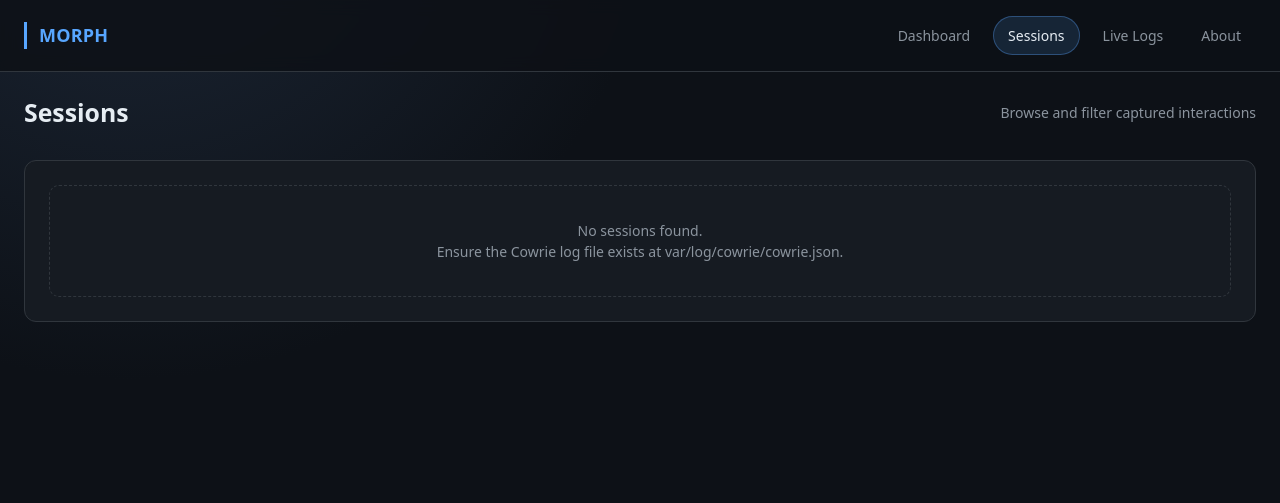
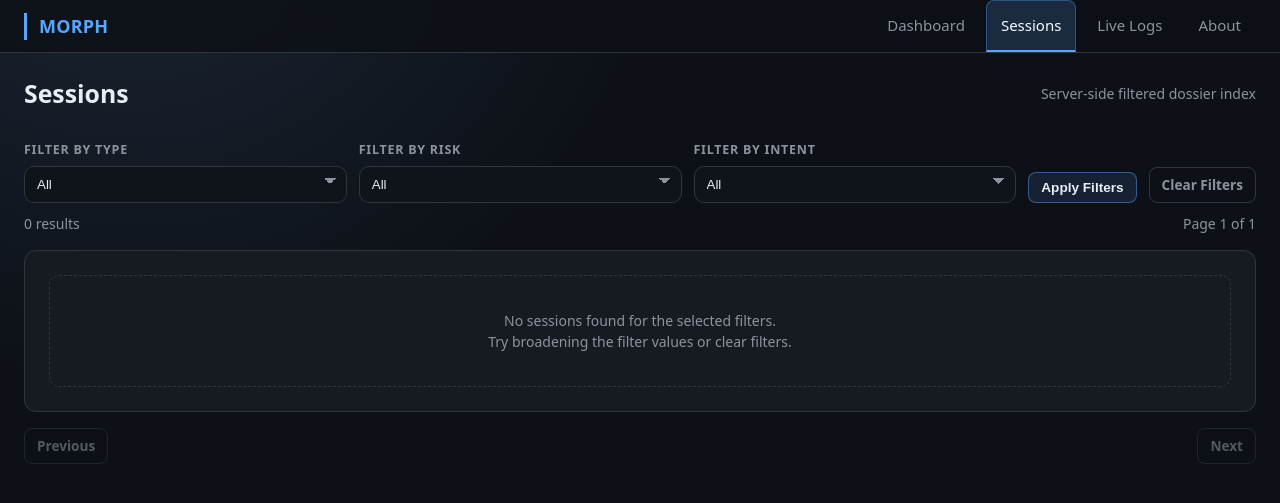
Before and after one commit to nisbh/MORPH, a Flask app: page /sessions in a window 1280 px wide. Shown: the top 503 px of the page. Run offline with Flask 3, Linux system fonts and the light colour scheme; some libraries are stand-ins or nearby versions.

Commit message:
added 60s cache,server-side pagination,fixed dashboard layout

```diff
--- a/app.py
+++ b/app.py
@@ -5,18 +5,34 @@
 Dashboard for viewing honeypot sessions, classifications, and live logs.
 """
 
-from flask import Flask, render_template, abort
+from __future__ import annotations
+
+from flask import Flask, render_template, abort, request
 from pathlib import Path
 from collections import Counter, deque
 from datetime import datetime, timezone
+from math import ceil
+import time
+from typing import Any
 
-from log_parser import parse_cowrie_log, COWRIE_LOG
-from classifier import classify_session
-from dossier import generate, load, load_all, summarize_all
+from dossier import load, load_all
 
 app = Flask(__name__)
 
 DECEPTION_LOG = "morph/deception.log"
+CACHE_TTL_SECONDS = 60
+SESSIONS_PER_PAGE = 50
+
+_summary_cache: dict[str, Any] | None = None
+_cache_time = 0
+
+_dashboard_cache: dict[str, Any] | None = None
+_dashboard_cache_time = 0
+
+_sessions_cache: list[dict[str, Any]] | None = None
+_sessions_cache_time = 0
+
+_total_sessions_count_cache = 0
 
 
 def parse_iso_datetime(value: str | None) -> datetime | None:
@@ -60,26 +76,224 @@
     return timestamp.strftime("%Y-%m-%d")
 
 
-def get_sessions_with_classification() -> list[dict]:
-    """Parse logs and classify all sessions."""
-    sessions = parse_cowrie_log(COWRIE_LOG)
-    results = []
+def _cache_expired(cache_time: int | float) -> bool:
+    """Return True when cache entry is older than TTL."""
+    return (time.time() - float(cache_time)) > CACHE_TTL_SECONDS
 
-    for session_id, session in sessions.items():
-        classification = classify_session(session)
-        # Generate/update dossier
-        generate(session, classification)
-        results.append({
-            "session": session,
-            "classification": classification,
-        })
 
-    # Sort by start_time descending (most recent first)
-    results.sort(
-        key=lambda x: x["session"].get("start_time") or "",
-        reverse=True
-    )
-    return results
+def _normalize_session_row(dossier: dict[str, Any]) -> dict[str, Any]:
+    """Convert a dossier object into a compact row used by dashboard/sessions."""
+    classification = dossier.get("classification") or {}
+    commands = dossier.get("commands") or []
+    downloads = dossier.get("downloads") or []
+
+    generated_dt = parse_iso_datetime(dossier.get("generated_at"))
+    if not generated_dt:
+        generated_dt = parse_iso_datetime(dossier.get("start_time"))
+
+    return {
+        "session": {
+            "session_id": dossier.get("session_id", "unknown"),
+            "src_ip": dossier.get("src_ip") or "Unknown",
+            "duration_seconds": dossier.get("duration_seconds") or 0,
+            "commands": commands,
+            "downloads": downloads,
+        },
+        "classification": {
+            "type": classification.get("type") or "unknown",
+            "intent": classification.get("intent") or "unknown",
+            "risk": classification.get("risk") or "unknown",
+        },
+        "generated_at": dossier.get("generated_at", ""),
+        "sort_ts": generated_dt.timestamp() if generated_dt else 0,
+        "generated_dt": generated_dt,
+    }
+
+
+def _refresh_sessions_cache() -> None:
+    """Refresh the in-memory dossier/session cache from disk."""
+    global _sessions_cache, _sessions_cache_time, _total_sessions_count_cache
+    global _summary_cache, _cache_time, _dashboard_cache, _dashboard_cache_time
+
+    dossiers = load_all()
+    rows = [_normalize_session_row(d) for d in dossiers]
+    rows.sort(key=lambda row: row.get("sort_ts", 0), reverse=True)
+
+    _sessions_cache = rows
+    _total_sessions_count_cache = len(rows)
+    _sessions_cache_time = time.time()
+
+    # Invalidate dependent caches so they stay aligned with refreshed session rows.
+    _summary_cache = None
+    _cache_time = 0
+    _dashboard_cache = None
+    _dashboard_cache_time = 0
+
+
+def get_cached_sessions_rows() -> list[dict[str, Any]]:
+    """Return cached session rows, refreshing at most once per TTL."""
+    if _sessions_cache is None or _cache_expired(_sessions_cache_time):
+        _refresh_sessions_cache()
+    return _sessions_cache or []
+
+
+def get_cached_total_sessions_count() -> int:
+    """Return the cached total number of sessions/dossiers."""
+    if _sessions_cache is None or _cache_expired(_sessions_cache_time):
+        _refresh_sessions_cache()
+    return _total_sessions_count_cache
+
+
+def _build_summary_from_rows(rows: list[dict[str, Any]]) -> dict[str, Any]:
+    """Build summary stats from cached rows without touching disk."""
+    summary: dict[str, Any] = {
+        "total": len(rows),
+        "by_risk": {"low": 0, "medium": 0, "high": 0},
+        "by_type": {"bot": 0, "human": 0},
+        "by_intent": {"recon": 0, "exploit": 0, "persistence": 0},
+        "unique_ips": set(),
+        "total_commands": 0,
+        "total_downloads": 0,
+    }
+
+    for row in rows:
+        session = row.get("session") or {}
+        classification = row.get("classification") or {}
+
+        risk = str(classification.get("risk", "")).lower()
+        if risk in summary["by_risk"]:
+            summary["by_risk"][risk] += 1
+
+        session_type = str(classification.get("type", "")).lower()
+        if session_type in summary["by_type"]:
+            summary["by_type"][session_type] += 1
+
+        intent = str(classification.get("intent", "")).lower()
+        if intent in summary["by_intent"]:
+            summary["by_intent"][intent] += 1
+
+        src_ip = session.get("src_ip")
+        if src_ip:
+            summary["unique_ips"].add(src_ip)
+
+        summary["total_commands"] += len(session.get("commands") or [])
+        summary["total_downloads"] += len(session.get("downloads") or [])
+
+    summary["unique_ips"] = len(summary["unique_ips"])
+    return summary
+
+
+def get_cached_summary() -> dict[str, Any]:
+    """Return cached summarize_all equivalent for 60s TTL."""
+    global _summary_cache, _cache_time
+
+    if _summary_cache is None or _cache_expired(_cache_time):
+        rows = get_cached_sessions_rows()
+        _summary_cache = _build_summary_from_rows(rows)
+        _cache_time = time.time()
+
+    return _summary_cache or {
+        "total": 0,
+        "by_risk": {"low": 0, "medium": 0, "high": 0},
+        "by_type": {"bot": 0, "human": 0},
+        "by_intent": {"recon": 0, "exploit": 0, "persistence": 0},
+        "unique_ips": 0,
+        "total_commands": 0,
+        "total_downloads": 0,
+    }
+
+
+def get_cached_dashboard_data() -> dict[str, Any]:
+    """Return cached top IPs and recent activity for the dashboard."""
+    global _dashboard_cache, _dashboard_cache_time
+
+    if _dashboard_cache is None or _cache_expired(_dashboard_cache_time):
+        rows = get_cached_sessions_rows()
+
+        ip_counts = Counter()
+        for row in rows:
+            ip = row.get("session", {}).get("src_ip") or "Unknown"
+            ip_counts[ip] += 1
+
+        top_attacker_ips = [
+            {"ip": ip, "count": count}
+            for ip, count in ip_counts.most_common(5)
+        ]
+
+        recent_rows = rows[:5]
+        recent = [
+            {
+                "session_id": row.get("session", {}).get("session_id", "unknown"),
+                "src_ip": row.get("session", {}).get("src_ip") or "Unknown",
+                "duration_seconds": row.get("session", {}).get("duration_seconds") or 0,
+                "classification": row.get("classification") or {},
+                "generated_at": row.get("generated_at", ""),
+            }
+            for row in recent_rows
+        ]
+
+        recent_activity = [
+            {
+                "session_id": row.get("session", {}).get("session_id", "unknown"),
+                "src_ip": row.get("session", {}).get("src_ip") or "Unknown",
+                "type": row.get("classification", {}).get("type") or "unknown",
+                "time_ago": format_time_ago(row.get("generated_dt")),
+            }
+            for row in recent_rows
+        ]
+
+        _dashboard_cache = {
+            "top_attacker_ips": top_attacker_ips,
+            "recent": recent,
+            "recent_activity": recent_activity,
+        }
+        _dashboard_cache_time = time.time()
+
+    return _dashboard_cache or {
+        "top_attacker_ips": [],
+        "recent": [],
+        "recent_activity": [],
+    }
+
+
+def _sanitize_filter(value: str | None, allowed: set[str]) -> str:
+    """Normalize and validate query filters."""
+    normalized = (value or "").strip().lower()
+    return normalized if normalized in allowed else ""
+
+
+def _filter_rows(
+    rows: list[dict[str, Any]],
+    type_filter: str,
+    risk_filter: str,
+    intent_filter: str,
+) -> list[dict[str, Any]]:
+    """Apply server-side filters to cached rows."""
+    filtered = rows
+
+    if type_filter:
+        filtered = [r for r in filtered if (r.get("classification", {}).get("type") or "").lower() == type_filter]
+    if risk_filter:
+        filtered = [r for r in filtered if (r.get("classification", {}).get("risk") or "").lower() == risk_filter]
+    if intent_filter:
+        filtered = [r for r in filtered if (r.get("classification", {}).get("intent") or "").lower() == intent_filter]
+
+    return filtered
+
+
+def _paginate_rows(
+    rows: list[dict[str, Any]],
+    page: int,
+    per_page: int,
+) -> tuple[list[dict[str, Any]], int, int, int]:
+    """Return page items and pagination metadata."""
+    total_count = len(rows)
+    total_pages = max(1, ceil(total_count / per_page))
+    current_page = max(1, min(page, total_pages))
+
+    start = (current_page - 1) * per_page
+    end = start + per_page
+    return rows[start:end], total_count, total_pages, current_page
 
 
 def read_log_tail(log_path: str, lines: int = 20) -> list[str]:
@@ -138,50 +352,52 @@
 @app.route("/")
 def index():
     """Dashboard with summary statistics."""
-    summary = summarize_all()
-    dossiers = load_all()
-
-    ip_counts = Counter()
-    for dossier in dossiers:
-        ip = dossier.get("src_ip") or "Unknown"
-        ip_counts[ip] += 1
-    top_attacker_ips = [
-        {"ip": ip, "count": count}
-        for ip, count in ip_counts.most_common(5)
-    ]
-
-    # Get recent dossiers (last 5)
-    recent = sorted(
-        dossiers,
-        key=lambda d: d.get("generated_at", ""),
-        reverse=True
-    )[:5]
-
-    recent_activity = []
-    for dossier in recent:
-        classification = dossier.get("classification") or {}
-        generated_dt = parse_iso_datetime(dossier.get("generated_at"))
-        recent_activity.append({
-            "session_id": dossier.get("session_id", "unknown"),
-            "src_ip": dossier.get("src_ip") or "Unknown",
-            "type": classification.get("type") or "unknown",
-            "time_ago": format_time_ago(generated_dt),
-        })
+    summary = get_cached_summary()
+    dashboard_data = get_cached_dashboard_data()
 
     return render_template(
         "index.html",
         summary=summary,
-        recent=recent,
-        top_attacker_ips=top_attacker_ips,
-        recent_activity=recent_activity,
+        recent=dashboard_data["recent"],
+        top_attacker_ips=dashboard_data["top_attacker_ips"],
+        recent_activity=dashboard_data["recent_activity"],
     )
 
 
 @app.route("/sessions")
 def sessions():
-    """List all sessions with classifications."""
-    data = get_sessions_with_classification()
-    return render_template("sessions.html", sessions=data)
+    """List cached dossier sessions with server-side filtering and pagination."""
+    page = request.args.get("page", default=1, type=int) or 1
+    type_filter = _sanitize_filter(request.args.get("type"), {"bot", "human"})
+    risk_filter = _sanitize_filter(request.args.get("risk"), {"low", "medium", "high"})
+    intent_filter = _sanitize_filter(request.args.get("intent"), {"recon", "exploit", "persistence"})
+
+    all_rows = get_cached_sessions_rows()
+    filtered_rows = _filter_rows(all_rows, type_filter, risk_filter, intent_filter)
+
+    page_rows, filtered_count, total_pages, current_page = _paginate_rows(
+        filtered_rows,
+        page,
+        SESSIONS_PER_PAGE,
+    )
+
+    return render_template(
+        "sessions.html",
+        sessions=page_rows,
+        page=current_page,
+        total_pages=total_pages,
+        has_prev=current_page > 1,
+        has_next=current_page < total_pages,
+        prev_page=current_page - 1,
+        next_page=current_page + 1,
+        filtered_count=filtered_count,
+        total_count=get_cached_total_sessions_count(),
+        filters={
+            "type": type_filter,
+            "risk": risk_filter,
+            "intent": intent_filter,
+        },
+    )
 
 
 @app.route("/dossier/<session_id>")
@@ -202,7 +418,7 @@
 @app.route("/about")
 def about():
     """Technical summary page for MORPH."""
-    summary = summarize_all()
+    summary = get_cached_summary()
     return render_template("about.html", summary=summary)
 
 
--- a/templates/base.html
+++ b/templates/base.html
@@ -53,7 +53,8 @@
         .topbar-inner {
             max-width: 1400px;
             margin: 0 auto;
-            padding: 16px 24px;
+            min-height: 52px;
+            padding: 0 24px;
             display: flex;
             align-items: center;
             justify-content: space-between;
@@ -74,30 +75,36 @@
 
         .nav-links {
             display: flex;
-            align-items: center;
-            gap: 8px;
+            align-items: stretch;
+            gap: 6px;
+            min-height: 52px;
         }
 
         .nav-link {
             color: var(--text-secondary);
             text-decoration: none;
             font-weight: 500;
+            font-size: 15px;
             border: 1px solid transparent;
-            border-radius: 999px;
-            padding: 8px 14px;
-            transition: color 120ms ease, background-color 120ms ease, border-color 120ms ease;
+            border-bottom: 2px solid transparent;
+            border-radius: 8px 8px 0 0;
+            padding: 0 14px;
+            display: inline-flex;
+            align-items: center;
+            transition: color 120ms ease, background-color 120ms ease, border-color 120ms ease, border-bottom-color 120ms ease;
         }
 
         .nav-link:hover {
-            color: var(--text);
-            background: rgba(88, 166, 255, 0.08);
-            border-color: rgba(88, 166, 255, 0.2);
+            color: #d8e2ee;
+            background: rgba(88, 166, 255, 0.14);
+            border-color: rgba(88, 166, 255, 0.28);
         }
 
         .nav-link.active {
-            color: var(--text);
-            background: rgba(88, 166, 255, 0.14);
-            border-color: rgba(88, 166, 255, 0.34);
+            color: #f6fbff;
+            background: rgba(88, 166, 255, 0.18);
+            border-color: rgba(88, 166, 255, 0.35);
+            border-bottom-color: var(--accent);
         }
 
         main {
@@ -535,6 +542,13 @@
                 width: 100%;
                 justify-content: flex-start;
                 flex-wrap: wrap;
+                min-height: auto;
+            }
+
+            .nav-link {
+                border-bottom-width: 1px;
+                border-radius: 8px;
+                padding: 8px 12px;
             }
 
             .topbar-inner {
--- a/templates/sessions.html
+++ b/templates/sessions.html
@@ -5,7 +5,7 @@
 <style>
     .controls-row {
         display: grid;
-        grid-template-columns: repeat(4, minmax(0, 1fr)) minmax(200px, 1fr) auto;
+        grid-template-columns: repeat(3, minmax(0, 1fr)) auto auto;
         gap: 12px;
         align-items: end;
     }
@@ -23,7 +23,8 @@
         letter-spacing: 0.06em;
     }
 
-    .results-row {
+    .results-row,
+    .pagination-row {
         margin-top: 10px;
         display: flex;
         align-items: center;
@@ -31,12 +32,21 @@
         gap: 12px;
     }
 
+    .pagination-row {
+        margin-top: 0;
+    }
+
     .sessions-table thead th {
         padding: 10px 12px;
     }
 
     .sessions-table tbody td {
-        padding: 9px 12px;
+        padding: 8px 12px;
+    }
+
+    .btn.disabled {
+        opacity: 0.55;
+        pointer-events: none;
     }
 
     @media (max-width: 1220px) {
@@ -55,60 +65,52 @@
 <div class="section-stack">
     <div class="card-header">
         <h1>Sessions</h1>
-        <span class="subtle">Browse and filter captured interactions</span>
+        <span class="subtle">Server-side filtered dossier index</span>
     </div>
 
-    {% if sessions %}
     <section aria-label="Session Controls">
-        <div class="controls-row">
+        <form method="get" action="/sessions" class="controls-row">
             <div class="control-group">
                 <label class="control-label" for="filter-type">Filter by Type</label>
-                <select id="filter-type" class="select">
-                    <option value="all">All</option>
-                    <option value="bot">Bot</option>
-                    <option value="human">Human</option>
+                <select id="filter-type" name="type" class="select">
+                    <option value="" {% if not filters.type %}selected{% endif %}>All</option>
+                    <option value="bot" {% if filters.type == 'bot' %}selected{% endif %}>Bot</option>
+                    <option value="human" {% if filters.type == 'human' %}selected{% endif %}>Human</option>
                 </select>
             </div>
             <div class="control-group">
                 <label class="control-label" for="filter-risk">Filter by Risk</label>
-                <select id="filter-risk" class="select">
-                    <option value="all">All</option>
-                    <option value="low">Low</option>
-                    <option value="medium">Medium</option>
-                    <option value="high">High</option>
+                <select id="filter-risk" name="risk" class="select">
+                    <option value="" {% if not filters.risk %}selected{% endif %}>All</option>
+                    <option value="low" {% if filters.risk == 'low' %}selected{% endif %}>Low</option>
+                    <option value="medium" {% if filters.risk == 'medium' %}selected{% endif %}>Medium</option>
+                    <option value="high" {% if filters.risk == 'high' %}selected{% endif %}>High</option>
                 </select>
             </div>
             <div class="control-group">
                 <label class="control-label" for="filter-intent">Filter by Intent</label>
-                <select id="filter-intent" class="select">
-                    <option value="all">All</option>
-                    <option value="recon">Recon</option>
-                    <option value="exploit">Exploit</option>
-                    <option value="persistence">Persistence</option>
+                <select id="filter-intent" name="intent" class="select">
+                    <option value="" {% if not filters.intent %}selected{% endif %}>All</option>
+                    <option value="recon" {% if filters.intent == 'recon' %}selected{% endif %}>Recon</option>
+                    <option value="exploit" {% if filters.intent == 'exploit' %}selected{% endif %}>Exploit</option>
+                    <option value="persistence" {% if filters.intent == 'persistence' %}selected{% endif %}>Persistence</option>
                 </select>
             </div>
-            <div class="control-group">
-                <label class="control-label" for="sort-by">Sort by</label>
-                <select id="sort-by" class="select">
-                    <option value="recent">Most Recent</option>
-                    <option value="duration">Duration (longest first)</option>
-                    <option value="commands">Commands (most first)</option>
-                </select>
-            </div>
-            <div class="control-group">
-                <label class="control-label" for="session-count">Results</label>
-                <div id="session-count" class="input" style="display: flex; align-items: center;">0 results</div>
-            </div>
-            <button id="clear-filters" class="btn ghost" type="button">Clear Filters</button>
-        </div>
+            <button class="btn" type="submit">Apply Filters</button>
+            <a href="/sessions" class="btn ghost">Clear Filters</a>
+        </form>
 
         <div class="results-row">
-            <span class="subtle">Client-side filtering and sorting</span>
-            <span class="subtle">Click any row to open a dossier</span>
+            <span class="subtle">
+                {{ filtered_count }} results
+                {% if filtered_count != total_count %}(filtered from {{ total_count }}){% endif %}
+            </span>
+            <span class="subtle">Page {{ page }} of {{ total_pages }}</span>
         </div>
     </section>
 
     <section class="card">
+        {% if sessions %}
         <div class="table-wrap">
             <table class="sessions-table">
                 <thead>
@@ -127,16 +129,7 @@
                     {% for item in sessions %}
                     {% set s = item.session %}
                     {% set c = item.classification %}
-                    <tr
-                        class="row-clickable session-row"
-                        data-href="/dossier/{{ s.session_id }}"
-                        data-type="{{ (c.type or 'unknown')|lower }}"
-                        data-risk="{{ (c.risk or 'unknown')|lower }}"
-                        data-intent="{{ (c.intent or 'unknown')|lower }}"
-                        data-duration="{{ s.duration_seconds or 0 }}"
-                        data-commands="{{ s.commands|length }}"
-                        data-recent="{{ loop.index0 }}"
-                    >
+                    <tr class="row-clickable session-row" data-href="/dossier/{{ s.session_id }}">
                         <td>
                             <a href="/dossier/{{ s.session_id }}" class="link">
                                 {{ s.session_id[:12] }}{% if s.session_id|length > 12 %}...{% endif %}
@@ -154,98 +147,51 @@
                 </tbody>
             </table>
         </div>
+        {% else %}
+        <div class="empty-state">
+            <p>No sessions found for the selected filters.</p>
+            <p>Try broadening the filter values or clear filters.</p>
+        </div>
+        {% endif %}
     </section>
-    {% else %}
-    <section class="card">
-        <div class="empty-state">
-            <p>No sessions found.</p>
-            <p>Ensure the Cowrie log file exists at var/log/cowrie/cowrie.json.</p>
-        </div>
+
+    <section class="pagination-row" aria-label="Pagination">
+        {% if has_prev %}
+        <a
+            class="btn ghost"
+            href="{{ url_for('sessions', page=prev_page, type=filters.type, risk=filters.risk, intent=filters.intent) }}"
+        >
+            Previous
+        </a>
+        {% else %}
+        <span class="btn ghost disabled">Previous</span>
+        {% endif %}
+
+        {% if has_next %}
+        <a
+            class="btn ghost"
+            href="{{ url_for('sessions', page=next_page, type=filters.type, risk=filters.risk, intent=filters.intent) }}"
+        >
+            Next
+        </a>
+        {% else %}
+        <span class="btn ghost disabled">Next</span>
+        {% endif %}
     </section>
-    {% endif %}
 </div>
 
-{% if sessions %}
 <script>
     (function () {
-        const typeFilter = document.getElementById("filter-type");
-        const riskFilter = document.getElementById("filter-risk");
-        const intentFilter = document.getElementById("filter-intent");
-        const sortBy = document.getElementById("sort-by");
-        const clearButton = document.getElementById("clear-filters");
-        const countEl = document.getElementById("session-count");
-        const tbody = document.getElementById("session-table-body");
         const rows = Array.from(document.querySelectorAll(".session-row"));
-
-        function passesFilters(row) {
-            if (typeFilter.value !== "all" && row.dataset.type !== typeFilter.value) {
-                return false;
-            }
-            if (riskFilter.value !== "all" && row.dataset.risk !== riskFilter.value) {
-                return false;
-            }
-            if (intentFilter.value !== "all" && row.dataset.intent !== intentFilter.value) {
-                return false;
-            }
-            return true;
-        }
-
-        function sortedRows(filteredRows) {
-            const selectedSort = sortBy.value;
-            return filteredRows.sort((a, b) => {
-                if (selectedSort === "duration") {
-                    return Number(b.dataset.duration) - Number(a.dataset.duration);
-                }
-                if (selectedSort === "commands") {
-                    return Number(b.dataset.commands) - Number(a.dataset.commands);
-                }
-                return Number(a.dataset.recent) - Number(b.dataset.recent);
-            });
-        }
-
-        function applyFiltersAndSort() {
-            const filtered = rows.filter(passesFilters);
-            const ordered = sortedRows(filtered);
-            const visibleSet = new Set(ordered);
-
-            ordered.forEach((row) => {
-                row.style.display = "";
-                tbody.appendChild(row);
-            });
-
-            rows.forEach((row) => {
-                if (!visibleSet.has(row)) {
-                    row.style.display = "none";
-                    tbody.appendChild(row);
-                }
-            });
-
-            countEl.textContent = `${ordered.length} results`;
-        }
 
         rows.forEach((row) => {
             row.addEventListener("click", (event) => {
-                if (event.target.closest("a, button, input, select")) {
+                if (event.target.closest("a, button, input, select, form")) {
                     return;
                 }
                 window.location.href = row.dataset.href;
             });
         });
-
-        [typeFilter, riskFilter, intentFilter, sortBy].forEach((control) => {
-            control.addEventListener("change", applyFiltersAndSort);
-        });
-
-        clearButton.addEventListener("click", () => {
-            typeFilter.value = "all";
-            riskFilter.value = "all";
-            intentFilter.value = "all";
-            sortBy.value = "recent";
-            applyFiltersAndSort();
-        });
-
-        applyFiltersAndSort();
     }());
 </script>
-{% endif %}
 {% endblock %}
```
Also changed, not shown: templates/index.html (+35 -17 lines), templates/live_logs.html (+1 -20 lines).
